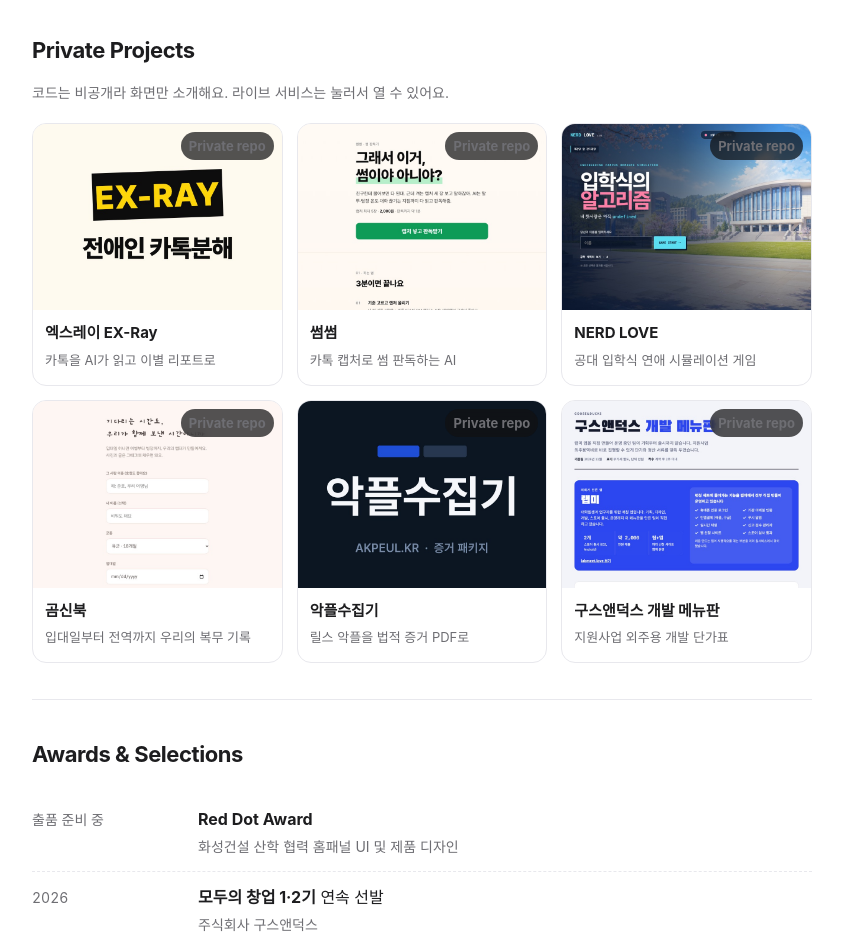
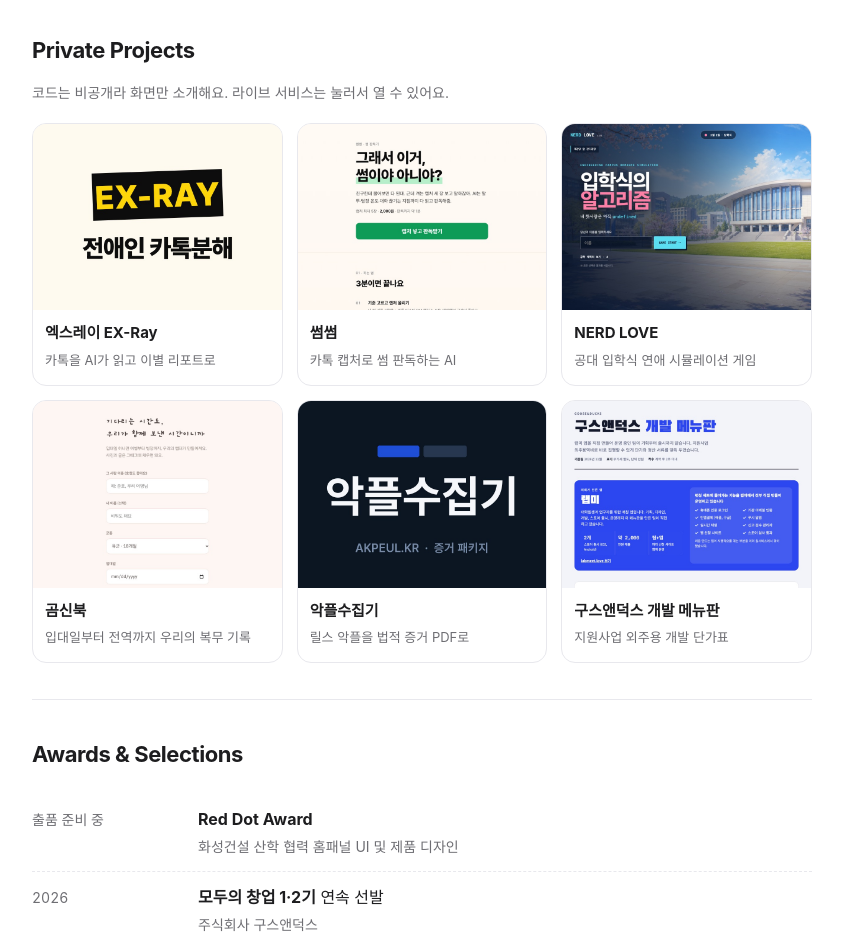
Before and after one commit to WooeeKim/WooeeKim.github.io, a plain HTML site: page index.html in a window 1280 px wide. Shown: the part 3020-3952 px from the top of the page, without its empty margins (218-1061 px from the left). Drawn offline with Linux system fonts and the light colour scheme; a web font is replaced by a local one.

Commit message:
style: 프로젝트 카드의 Private repo 알약 표시 제거
Co-Authored-By: Claude Opus 5.5 <noreply@anthropic.com>

```diff
--- a/index.html
+++ b/index.html
@@ -87,8 +87,6 @@
   .card.private{cursor:default}
   .card.private:hover{transform:none;border-color:var(--line)}
   .card{position:relative}
-  .lock{position:absolute;top:8px;right:8px;font-size:11px;font-weight:700;padding:3px 8px;border-radius:999px;
-    background:rgba(17,17,19,.72);color:#fff;backdrop-filter:blur(4px)}
   .note{margin:-8px 0 18px;color:var(--muted);font-size:14px}
   .skills{display:grid;grid-template-columns:150px 1fr;gap:8px 16px;margin:0}
   .skills dt{color:var(--muted);font-size:14px;padding-top:2px}
@@ -212,12 +210,12 @@
     <h2>Private Projects</h2>
     <p class="note">코드는 비공개라 화면만 소개해요. 라이브 서비스는 눌러서 열 수 있어요.</p>
     <div class="grid">
-      <a class="card" href="https://exray.kr" target="_blank" rel="noopener"><img src="assets/img/exray.jpg" alt="" loading="lazy"><span class="lock">Private repo</span><div><b>엑스레이 EX-Ray</b><span>카톡을 AI가 읽고 이별 리포트로</span></div></a>
-      <div class="card private"><img src="assets/img/sumsum.jpg" alt="" loading="lazy"><span class="lock">Private repo</span><div><b>썸썸</b><span>카톡 캡처로 썸 판독하는 AI</span></div></div>
-      <div class="card private"><img src="assets/img/nerdlove.jpg" alt="" loading="lazy"><span class="lock">Private repo</span><div><b>NERD LOVE</b><span>공대 입학식 연애 시뮬레이션 게임</span></div></div>
-      <div class="card private"><img src="assets/img/gomsin-book.jpg" alt="" loading="lazy"><span class="lock">Private repo</span><div><b>곰신북</b><span>입대일부터 전역까지 우리의 복무 기록</span></div></div>
-      <a class="card" href="https://akpeul.vercel.app" target="_blank" rel="noopener"><img src="assets/img/akpeul.jpg" alt="" loading="lazy"><span class="lock">Private repo</span><div><b>악플수집기</b><span>릴스 악플을 법적 증거 PDF로</span></div></a>
-      <div class="card private"><img src="assets/img/dev-menu.jpg" alt="" loading="lazy"><span class="lock">Private repo</span><div><b>구스앤덕스 개발 메뉴판</b><span>지원사업 외주용 개발 단가표</span></div></div>
+      <a class="card" href="https://exray.kr" target="_blank" rel="noopener"><img src="assets/img/exray.jpg" alt="" loading="lazy"><div><b>엑스레이 EX-Ray</b><span>카톡을 AI가 읽고 이별 리포트로</span></div></a>
+      <div class="card private"><img src="assets/img/sumsum.jpg" alt="" loading="lazy"><div><b>썸썸</b><span>카톡 캡처로 썸 판독하는 AI</span></div></div>
+      <div class="card private"><img src="assets/img/nerdlove.jpg" alt="" loading="lazy"><div><b>NERD LOVE</b><span>공대 입학식 연애 시뮬레이션 게임</span></div></div>
+      <div class="card private"><img src="assets/img/gomsin-book.jpg" alt="" loading="lazy"><div><b>곰신북</b><span>입대일부터 전역까지 우리의 복무 기록</span></div></div>
+      <a class="card" href="https://akpeul.vercel.app" target="_blank" rel="noopener"><img src="assets/img/akpeul.jpg" alt="" loading="lazy"><div><b>악플수집기</b><span>릴스 악플을 법적 증거 PDF로</span></div></a>
+      <div class="card private"><img src="assets/img/dev-menu.jpg" alt="" loading="lazy"><div><b>구스앤덕스 개발 메뉴판</b><span>지원사업 외주용 개발 단가표</span></div></div>
     </div>
   </section>
 
```
